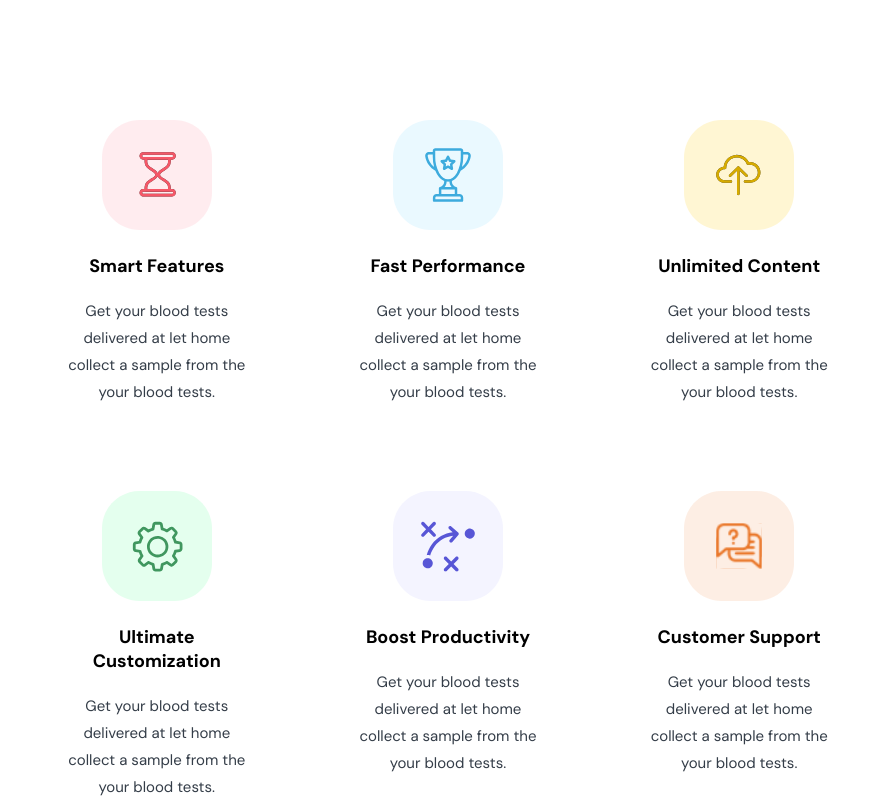
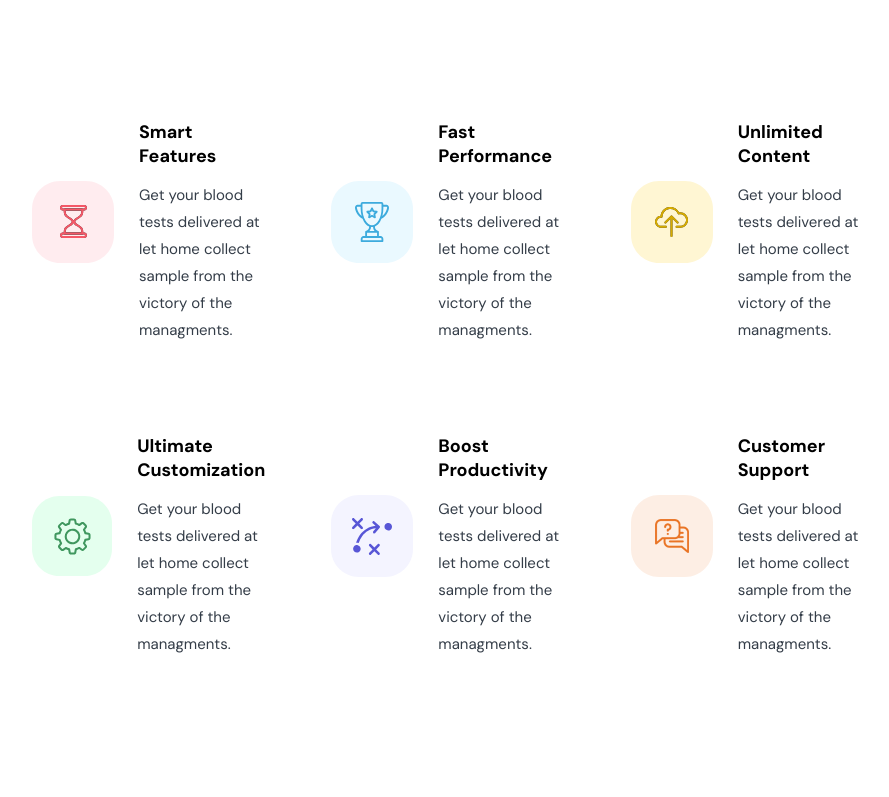
Before and after one commit to vaiperlexmar/landguru-landing, a React (Vite) app: page / in a window 1280 px wide. Shown: the part 2808-3605 px from the top of the page, without its empty margins (192-1081 px from the left). Built offline with nearby package versions, Linux system fonts and the light colour scheme; data requests are answered from the project's data file.

Commit message:
style: Add styles for QualityFeatures 2

```diff
--- a/src/components/FeatureList/FeatureList.jsx
+++ b/src/components/FeatureList/FeatureList.jsx
@@ -7,10 +7,12 @@ export default function FeatureList({ items, listName }) {
     return (
       <li className={`${listName}__feature`} key={name}>
         <img className={`${listName}__feature-icon`} src={img} alt="" />
-        <h4 className={`${listName}__feature-heading heading-fourth`}>
-          {name}
-        </h4>
-        <p className={`${listName}__feature-text paragraph`}>{description}</p>
+        <div className={`${listName}__feature-content`}>
+          <h4 className={`${listName}__feature-heading heading-fourth`}>
+            {name}
+          </h4>
+          <p className={`${listName}__feature-text paragraph`}>{description}</p>
+        </div>
       </li>
     );
   });
--- a/src/components/QualityFeatures_2.jsx
+++ b/src/components/QualityFeatures_2.jsx
@@ -6,47 +6,47 @@ import ultimateCustomizationIcon from "../assets/quality-features_2/ultimate-cus
 import boostProductivityIcon from "../assets/quality-features_2/boost-productivity.svg";
 import customerSupportIcon from "../assets/quality-features_2/customer-support.svg";
 
-export default function QualityFeatures_1() {
+export default function QualityFeatures_2() {
   const qualityFeatures = [
     {
       name: "Smart Features",
       description:
-        "Get your blood tests delivered at let home collect a sample from the your blood tests.",
+        "Get your blood tests delivered at let home collect sample from the victory of the managments.",
       img: smartFeaturesIcon,
     },
 
     {
       name: "Fast Performance",
       description:
-        "Get your blood tests delivered at let home collect a sample from the your blood tests.",
+        "Get your blood tests delivered at let home collect sample from the victory of the managments.",
       img: fastPerformanceIcon,
     },
 
     {
       name: "Unlimited Content",
       description:
-        "Get your blood tests delivered at let home collect a sample from the your blood tests.",
+        "Get your blood tests delivered at let home collect sample from the victory of the managments.",
       img: unlimitedContentIcon,
     },
 
     {
       name: "Ultimate Customization",
       description:
-        "Get your blood tests delivered at let home collect a sample from the your blood tests.",
+        "Get your blood tests delivered at let home collect sample from the victory of the managments.",
       img: ultimateCustomizationIcon,
     },
 
     {
       name: "Boost Productivity",
       description:
-        "Get your blood tests delivered at let home collect a sample from the your blood tests.",
+        "Get your blood tests delivered at let home collect sample from the victory of the managments.",
       img: boostProductivityIcon,
     },
 
     {
       name: "Customer Support",
       description:
-        "Get your blood tests delivered at let home collect a sample from the your blood tests.",
+        "Get your blood tests delivered at let home collect sample from the victory of the managments.",
       img: customerSupportIcon,
     },
   ];
--- a/src/index.css
+++ b/src/index.css
@@ -72,8 +72,8 @@ html {
 
 body {
   background-color: var(--light-black);
+  overflow-x: hidden;
   font-family: "DM Sans", sans-serif;
-  overflow-x: hidden;
 }
 
 #container {
@@ -195,9 +195,9 @@ section {
 }
 
 [class$="_desktop"] {
+  display: none;
   visibility: hidden;
   opacity: 0;
-  display: none;
 }
 
 /*-----------------------------------*\
@@ -819,21 +819,21 @@ section {
   }
 
   .functions__shape {
+    display: block;
     position: absolute;
-    display: block;
     height: auto;
   }
 
   .functions__circle-shape_top-side {
+    top: -33vw;
     left: -10%;
     width: 45vw;
-    top: -33vw;
   }
 
   .functions__circle-shape_bottom-side {
-    transform: rotate(180deg);
     top: 87vw;
     left: 28vw;
+    transform: rotate(180deg);
   }
 
   .functions__shape-1 {
@@ -856,9 +856,9 @@ section {
   .core-features_2 {
     display: grid;
     grid-template-columns: 60% 1fr;
+    align-items: center;
+    padding: 6.5rem 1rem 0 0;
     text-align: start;
-    padding: 6.5rem 1rem 0 0;
-    align-items: center;
   }
 
   .core-features_2 .heading-secondary {
@@ -910,9 +910,9 @@ section {
 
 @media (min-width: 1200px) {
   [class$="_desktop"] {
+    display: block;
     visibility: visible;
     opacity: 1;
-    display: block;
   }
 
   /*-----------------------------------*\
@@ -920,19 +920,20 @@ section {
   \*-----------------------------------*/
 
   .heading-primary {
+    line-height: 1.2;
     letter-spacing: 1px;
-    line-height: 1.2;
     word-spacing: 0.3rem;
   }
 
   .heading-tertiary {
     font-size: var(--fs-3);
+    letter-spacing: -1.5px;
   }
 
   .paragraph {
+    color: var(--navy-gray);
     font-size: 1.5rem;
     line-height: 1.8;
-    color: var(--navy-gray);
   }
 
   section {
@@ -941,8 +942,8 @@ section {
   }
 
   .btn {
+    z-index: 999;
     cursor: pointer;
-    z-index: 999;
   }
 
   /*-----------------------------------*\
@@ -950,11 +951,11 @@ section {
   \*-----------------------------------*/
 
   .header {
-    font-size: var(--fs-6);
     justify-content: space-evenly;
-    padding: 1.5rem 8vw;
     gap: 8.2rem;
     margin-bottom: 9rem;
+    padding: 1.5rem 8vw;
+    font-size: var(--fs-6);
   }
 
   .header__logo {
@@ -962,8 +963,8 @@ section {
   }
 
   .header__logo-img {
+    padding-right: 0.2rem;
     padding-bottom: 0.6rem;
-    padding-right: 0.2rem;
   }
 
   .header__nav {
@@ -995,22 +996,22 @@ section {
   }
 
   .header__nav-link:hover {
+    transition: all 0.2s;
     text-shadow: -0.04ex 0 0 currentColor, 0.04ex 0 0 currentColor;
-    transition: all 0.2s;
   }
 
   .header__shapes-container {
+    margin-bottom: 6.5rem;
+    border-bottom-right-radius: 23%;
     background-color: var(--dark-navy);
-    border-bottom-right-radius: 23%;
     padding-bottom: 2.5%;
-    margin-bottom: 6.5rem;
   }
 
   [class*="header__circle-shape-"] {
+    width: 100%;
     max-width: 52.6rem;
+    height: 100%;
     max-height: 52.6rem;
-    width: 100%;
-    height: 100%;
   }
 
   .header__circle-shape-1 {
@@ -1031,22 +1032,22 @@ section {
 
   .header__shapes-1,
   .header__shapes-2 {
+    width: 100%;
     max-width: 28vw;
-    width: 100%;
   }
 
   .header__shapes-1 {
     left: 23%;
+    height: 100%;
     max-height: 90rem;
-    height: 100%;
   }
 
   .header__shapes-2 {
     right: 20vw;
     bottom: 0;
     z-index: 0;
+    height: 100%;
     max-height: 78rem;
-    height: 100%;
   }
 
   /*-----------------------------------*\
@@ -1055,18 +1056,18 @@ section {
 
   .hero {
     display: grid;
+    position: relative;
     grid-template-columns: 1.5fr 1fr;
+    grid-row: reverse;
     align-items: center;
-    grid-row: reverse;
+    z-index: 999;
+    background-color: transparent;
     padding: 0 17.5vw 10rem;
-    background-color: transparent;
-    position: relative;
-    z-index: 999;
   }
 
   .hero__textbox {
+    padding: 0;
     text-align: start;
-    padding: 0;
   }
 
   .hero__heading {
@@ -1074,12 +1075,12 @@ section {
   }
 
   .hero__text {
+    margin-bottom: 2.9rem;
+    padding-right: 32%;
+    color: white;
     font-size: var(--fs-5);
     line-height: 2.3;
-    padding-right: 32%;
     word-spacing: 1px;
-    margin-bottom: 2.9rem;
-    color: white;
   }
 
   .hero__image-container {
@@ -1088,18 +1089,18 @@ section {
   }
 
   .hero__mockup {
-    width: 230%;
-    max-width: 90rem;
     position: absolute;
     top: -2%;
     left: -16vw;
+    width: 230%;
+    max-width: 90rem;
   }
 
   .hero__dot-pattern {
+    top: -5.8%;
+    left: 53%;
     width: 100%;
     max-width: 30rem;
-    left: 53%;
-    top: -5.8%;
     height: 57%;
   }
 
@@ -1109,12 +1110,12 @@ section {
   }
 
   .hero__cta-video {
+    align-items: end;
+    gap: 0.4rem;
     font-size: var(--fs-6);
-    align-items: end;
+    line-height: 1.5;
+    letter-spacing: -0.8px;
     text-transform: capitalize;
-    letter-spacing: -0.8px;
-    gap: 0.4rem;
-    line-height: 1.5;
   }
 
   .hero__sponsored {
@@ -1136,11 +1137,40 @@ section {
   }
 
   /*-----------------------------------*\
-    #FEATURES
+    #FEATURES quality-features_1 && quality-features_2
   \*-----------------------------------*/
 
   .quality-features_1 .features-list__feature-list {
     padding: 0 12.8rem;
+  }
+
+  .quality-features_2 .features-list__feature-list {
+    gap: 6.6rem;
+    row-gap: 4rem;
+  }
+
+  .quality-features_2 .features-list__feature {
+    display: grid;
+    grid-template-columns: fit-content(100%) 1fr;
+    gap: 2.5rem;
+    align-items: center;
+  }
+
+  .quality-features_2 .quality-features_2 .features-list__feature-icon {
+    max-width: 8.2rem;
+    width: 100%;
+  }
+
+  .quality-features_2 .features-list__feature {
+    padding: 0;
+  }
+
+  .quality-features_2 .features-list__feature-content {
+    text-align: start;
+  }
+
+  .quality-features_2 .features-list__feature-heading {
+    margin-bottom: 1.4rem;
   }
 
   .features-list h3 {
@@ -1248,8 +1278,8 @@ section {
   \*-----------------------------------*/
 
   .faq {
+    margin-bottom: 13.9rem;
     padding: 0 30vw;
-    margin-bottom: 13.9rem;
   }
 
   /*-----------------------------------*\
@@ -1257,13 +1287,13 @@ section {
   \*-----------------------------------*/
 
   .footer__container {
+    grid-template-columns: repeat(4, 1fr);
     padding: 6.5rem 17.5vw;
-    grid-template-columns: repeat(4, 1fr);
   }
 
   .footer__hr {
+    margin: 0 auto;
     width: 58.6vw;
-    margin: 0 auto;
   }
 
   .footer__col {
```
